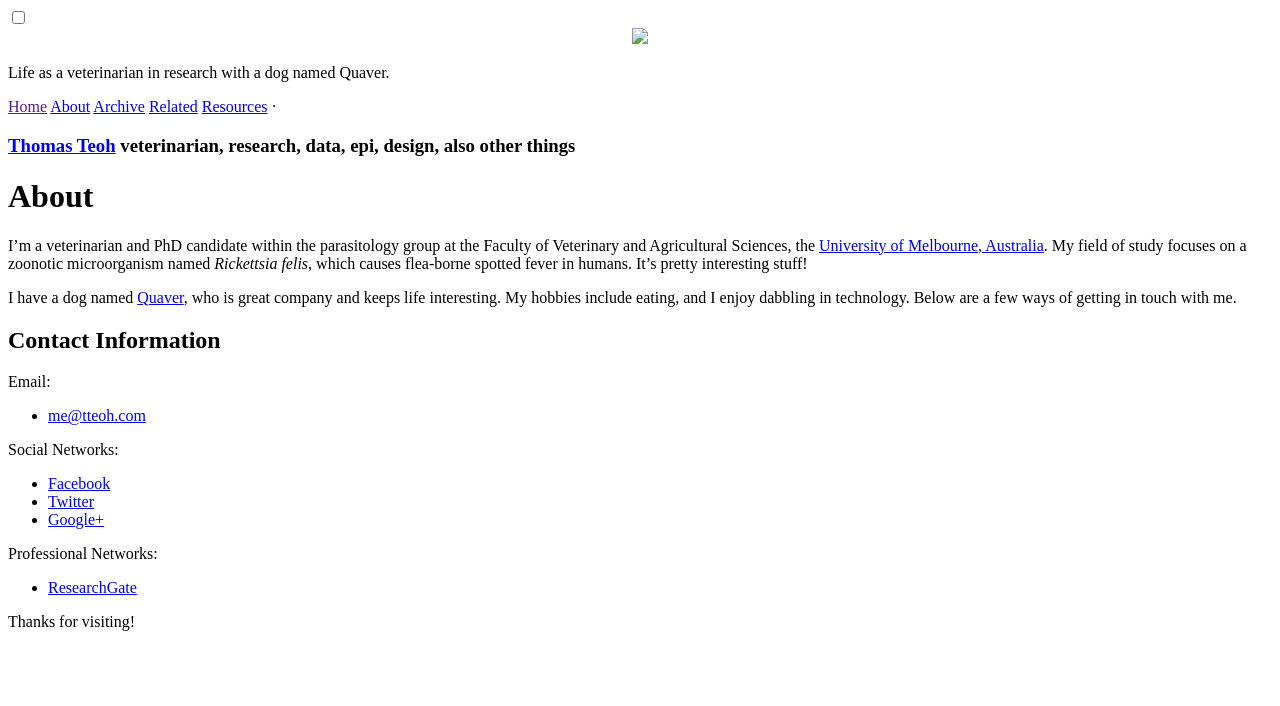
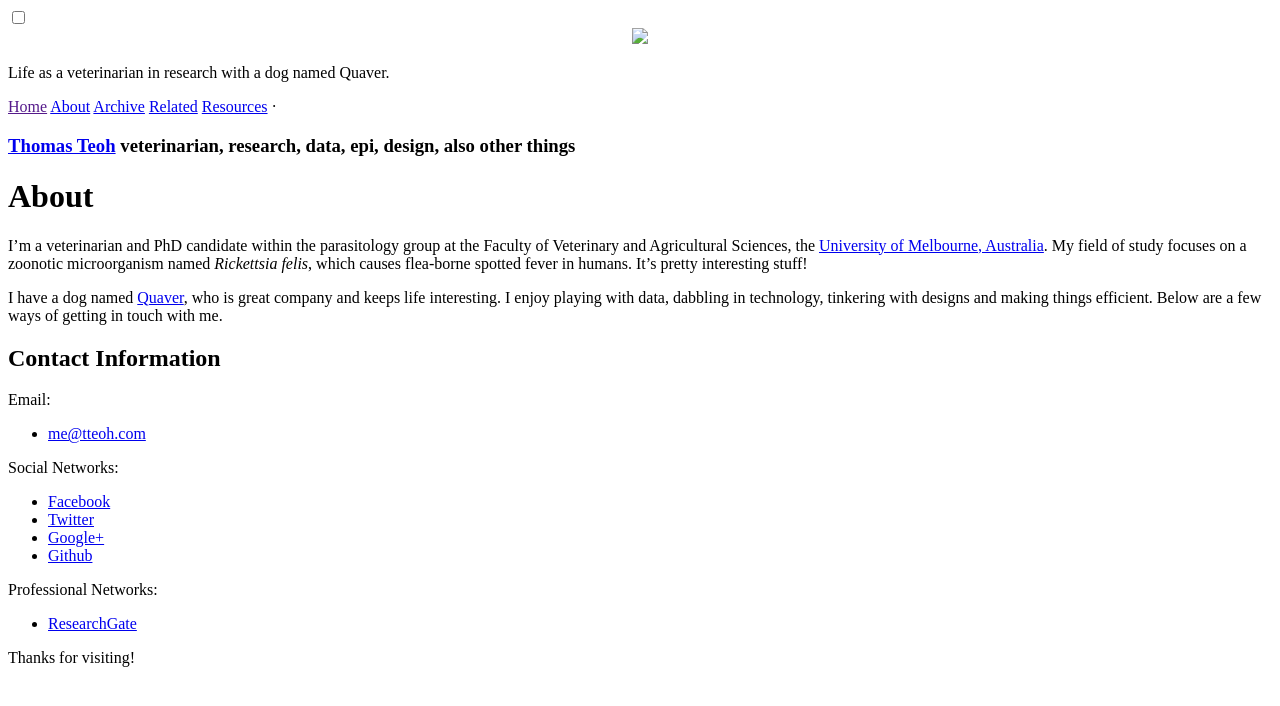
Before and after one commit to thomasteoh/thomasteoh.github.io, a Jekyll site: the page built from about.md, in a window 1280 px wide. Shown: the top 706 px of the page. Built offline with Jekyll 4.4.1, drawn with Linux system fonts in a browser that asks for light colours.

Commit message:
Added details to about section

```diff
--- a/about.md
+++ b/about.md
@@ -5,7 +5,7 @@ title: About
 
 I'm a veterinarian and PhD candidate within the parasitology group at the Faculty of Veterinary and Agricultural Sciences, the [University of Melbourne, Australia](http://www.unimelb.edu.au). My field of study focuses on a zoonotic microorganism named *Rickettsia felis*, which causes flea-borne spotted fever in humans. It's pretty interesting stuff!
 
-I have a dog named [Quaver]({% post_url 2015-02-27-introducing-quaver %}), who is great company and keeps life interesting. My hobbies include eating, and I enjoy dabbling in technology. Below are a few ways of getting in touch with me.
+I have a dog named [Quaver]({% post_url 2015-02-27-introducing-quaver %}), who is great company and keeps life interesting. I enjoy playing with data, dabbling in technology, tinkering with designs and making things efficient. Below are a few ways of getting in touch with me.
 
 ## Contact Information
 
@@ -18,9 +18,10 @@ I have a dog named [Quaver]({% post_url 2015-02-27-introducing-quaver %}), who i
 * [Facebook](http://www.facebook.com/tteoh)
 * [Twitter](http://www.twitter.com/tteoh)
 * [Google+](http://www.google.com/+ThomasTeoh)
+* [Github](https://github.com/thomasteoh)
 
 <small><span class="glyphicon glyphicon-education" aria-hidden="true"></span></small> Professional Networks:
 
-* [ResearchGate](http://www.researchgate.net/profile/Yen_Thon_Thomas_Teoh)
+* [ResearchGate](https://www.researchgate.net/profile/Yen_Thon_Teoh)
 
 Thanks for visiting!
```
